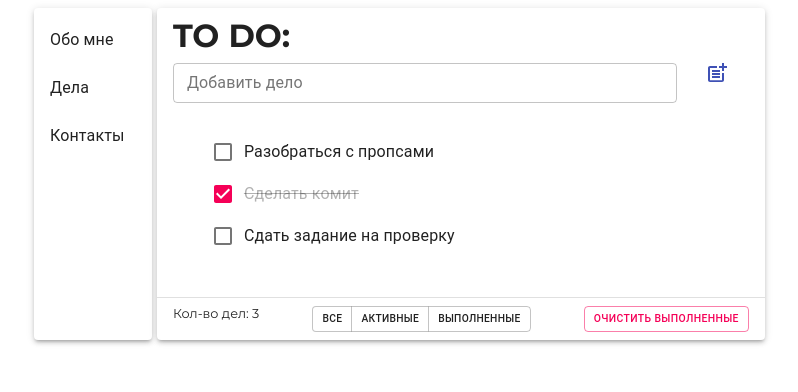
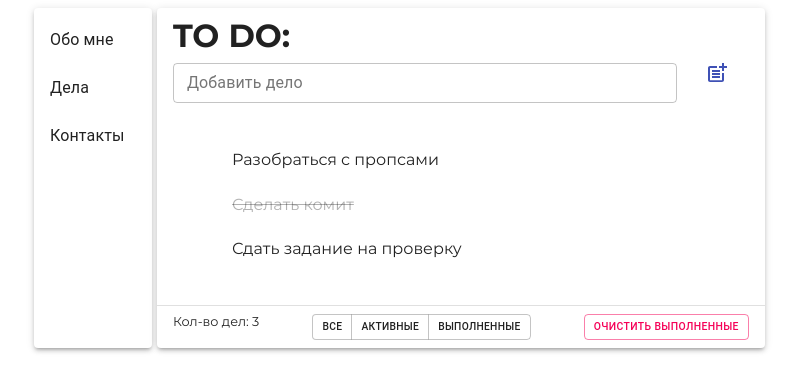
Before and after one commit to WebHeroSchool/todo-taa, a React (Create React App) app: page /todo in a window 1280 px wide. Shown: the top 392 px of the page, without its empty margins (238-1036 px from the left). Built offline with nearby package versions, Linux system fonts and the light colour scheme.

Commit message:
added hocs

```diff
--- a/src/components/Item/Item.jsx
+++ b/src/components/Item/Item.jsx
@@ -1,42 +1,20 @@
 import classnames from 'classnames';
 import styles from './Item.module.css';
-import {
-  Button,
-  FormControlLabel,
-  Checkbox,
-} from '@material-ui/core';
-import DeleteForeverTwoToneIcon from '@material-ui/icons/DeleteForeverTwoTone';
 import PropTypes from 'prop-types';
 
 
 const Item = props => (
-  <div className = {styles.itemWrap}>
-    <span className = {
+  <span
+    onClick = {() => props.updateItem(props.id)}
+    className = {
       classnames({
         [styles.item]: true,
         [styles.done]: props.isDone,
       })
-    }>
-      <FormControlLabel
-        control={
-          <Checkbox
-            onChange={() => props.updateItem(props.id)}
-            checked={props.isDone}
-            name={`checked ${props.value.toString()}`}
-          />
-        }
-        label={ props.value }
-      />
-      <Button
-        className={styles.deleteBtn}
-        variant="contained"
-        color="secondary"
-        onClick={() => props.deleteItem(props.id)}
-      >
-        <DeleteForeverTwoToneIcon fontSize="default" />
-      </Button>
-    </span>
-  </div>
+    }
+  >
+    { props.value }
+  </span>
 );
 
 Item.propTypes = {
@@ -44,7 +22,7 @@ Item.propTypes = {
   value: PropTypes.string,
   isDone: PropTypes.bool,
   updateItem: PropTypes.func,
-  deleteItem: PropTypes.func,
+  // deleteItem: PropTypes.func,
 };
 
 export default Item;
--- a/src/components/Item/Item.module.css
+++ b/src/components/Item/Item.module.css
@@ -3,18 +3,15 @@
   color: #000000de;
   display: flex;
   justify-content: space-between;
+  margin: .8em;
+  padding: .4em;
+}
+
+.item:hover {
+  cursor: pointer;
 }
 
 .done {
   color: #0000004e;
   text-decoration: line-through;
 }
-
-.deleteBtn {
-  opacity: 0;
-  transition: opacity .4s ease-out !important;
-}
-
-.itemWrap:hover .deleteBtn {
-  opacity: 1;
-}
--- a/src/components/ItemList/ItemList.jsx
+++ b/src/components/ItemList/ItemList.jsx
@@ -1,26 +1,33 @@
 import Item from '../Item/Item';
 import styles from './ItemList.module.css';
 import PropTypes from 'prop-types';
+import witCheckboxAndDeleteBtn from '../hoc/witCheckboxAndDeleteBtn';
+import {
+  Button,
+  Checkbox,
+  FormControlLabel,
+} from '@material-ui/core';
 
-const ItemList = ({
-  items,
-  updateItem,
-  deleteItem,
-}) => (<ul className={ styles.list }>
-  {items.map(item => <li key={item.id.toString()}>
-    <Item
-      id={item.id}
-      value={item.value}
-      isDone={item.isDone}
-      updateItem={updateItem}
-      deleteItem={deleteItem}
-    />
-  </li>)}
-</ul>
+const ItemWitCheckboxAndDeleteBtn = witCheckboxAndDeleteBtn(
+  Item,
+  Button,
+  Checkbox,
+  FormControlLabel
+);
+
+const ItemList = props => (
+  <ul className={ styles.list }> {
+    props.items.map(
+      item => (
+        <li key={item.id.toString()}>
+          <ItemWitCheckboxAndDeleteBtn {...item} {...props} />
+        </li>
+      )
+    )
+  } </ul>
 );
 
 ItemList.propTypes = {
-  className: PropTypes.string,
   items: PropTypes.array,
   onClickIsDone: PropTypes.func,
   onClickDelete: PropTypes.func,
--- /dev/null
+++ b/src/components/hoc/witCheckboxAndDeleteBtn.jsx
@@ -0,0 +1,46 @@
+// import styles from './Item.module.css';
+// import {
+//   Button,
+//   Checkbox,
+//   FormControlLabel,
+// } from '@material-ui/core';
+import DeleteForeverTwoToneIcon from '@material-ui/icons/DeleteForeverTwoTone';
+import PropTypes from 'prop-types';
+
+
+const witCheckboxAndDeleteBtn = (
+  Component,
+  Button,
+  Checkbox,
+  FormControlLabel,
+) => props => (
+  <div>
+    <Component {...props} >
+      <FormControlLabel
+        control={
+          <Checkbox
+            checked={props.isDone}
+            name={`checked ${props.value.toString()}`}
+          />
+        }
+      />
+      <Button
+        variant="contained"
+        color="secondary"
+        onClick={() => props.deleteItem(props.id)}
+      >
+        <DeleteForeverTwoToneIcon fontSize="default" />
+      </Button>
+    </Component>
+  </div>
+);
+
+witCheckboxAndDeleteBtn.propTypes = {
+  id: PropTypes.number,
+  value: PropTypes.string,
+  isDone: PropTypes.bool,
+  updateItem: PropTypes.func,
+  deleteItem: PropTypes.func,
+};
+
+export default witCheckboxAndDeleteBtn;
```
